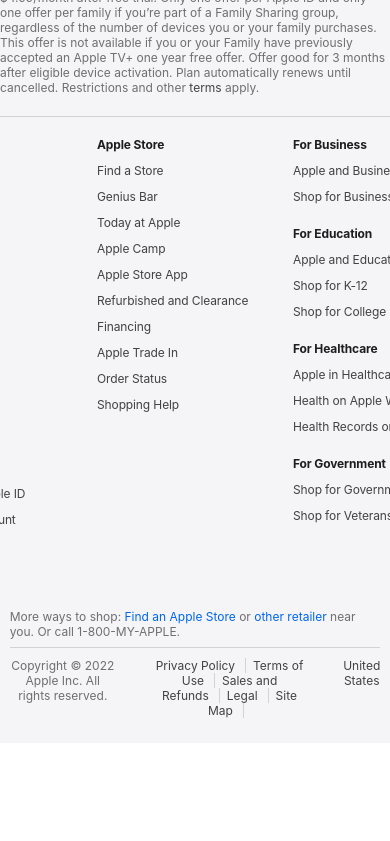
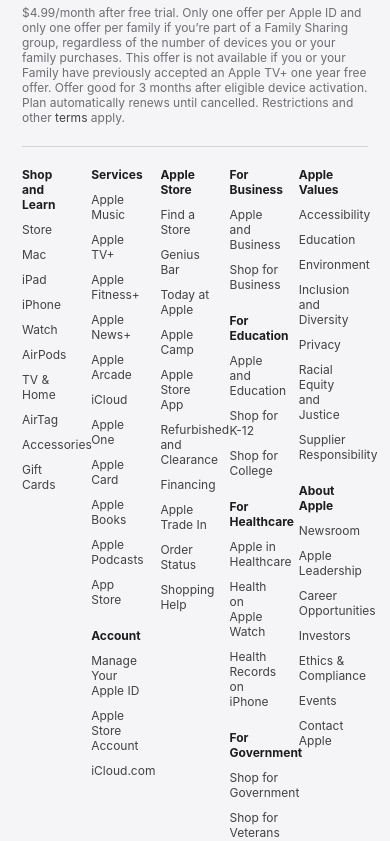
Before and after one commit to TyrusHenry0x/apple-clone, a React (Create React App) app in the folder client/: page / in a window 390 px wide. Shown: the part 5240-6081 px from the top of the page. Before the commit the page ends 5983 px from the top, so only its background shows below. Built offline with nearby package versions, Linux system fonts and the light colour scheme.

Commit message:
footer media queries pre hamburger menus

```diff
--- a/client/src/components/Footer/Footer.css
+++ b/client/src/components/Footer/Footer.css
@@ -8,6 +8,8 @@
   font-size: 12px;
   background-color: #F5F5F7;
   letter-spacing: normal;
+  padding-left: max(22px, env(safe-area-inset-left));
+  padding-right: max(22px, env(safe-area-inset-right));
 }
 
 ul {
@@ -34,6 +36,7 @@ ul {
   color: var(--footer-text-color);
   border-bottom: 1px solid var(--footer-border-color);
   padding: 20px 0 11px 0;
+
 }
 
 .footnote-content {
@@ -42,15 +45,18 @@ ul {
 }
 
 .footer-columns {
-  display: flex;
-  flex-direction: row;
-  flex-wrap: nowrap;
-  line-height: 1.33337;
-  font-weight: 400;
-  letter-spacing: -.01em;
-  justify-content: center;
+  display: grid;
+  grid-template-columns: 20% 20% 20% 20% 20%;
+  max-width: 980px;
   text-align: left;
-  margin: 20px auto 0 auto;
+  /* flex-direction: row; */
+  /* flex-wrap: nowrap; */
+  /* line-height: 1.33337; */
+  /* font-weight: 400; */
+  /* letter-spacing: -.01em; */
+  /* justify-content: center; */
+  /* text-align: left; */
+  margin: 20px auto 0;
 
 }
 
@@ -67,17 +73,17 @@ ul {
 .footer-directory-column-section-item {
   margin: 0 0 10px;
   color: var(--footer-link-color);
-  width: 176px;
+  /* width: 176px; */
 }
 
-/* @media(max-width: 1036px){
+/* @media(max-width: 834px){
   .footer-directory-column-section-item{
   }
 } */
 
 .bottom-footer {
-  width: 980px;
-  margin: auto;
+  max-width: 980px;
+  margin: 0 auto 0;
   padding: 34px 0 25px;
 }
 
@@ -136,6 +142,6 @@ ul {
 
 @media(max-width: 1060px){
   .bottom-footer{
-    width: 95%;
+    width: 100%;
   }
 }
--- a/client/src/components/Footer/Footer.jsx
+++ b/client/src/components/Footer/Footer.jsx
@@ -16,8 +16,7 @@ const Footer = () => {
         </li>
       </ul>
 
-      <div>
-        <nav className='footer-columns'>
+        <div className='footer-columns'>
 
           <div className='footer-directory-column'>
             <div className='footer-directory-column-section'>
@@ -158,7 +157,7 @@ const Footer = () => {
               </ul>
             </div>
           </div>
-        </nav>
+        </div>
 
         <section className="bottom-footer">
           <div className="bottom-footer-shop" x-ms-format-detection="none">
@@ -185,7 +184,6 @@ const Footer = () => {
           </div>
         </section>
       </div>
-    </div>
   )
 }
 
```
